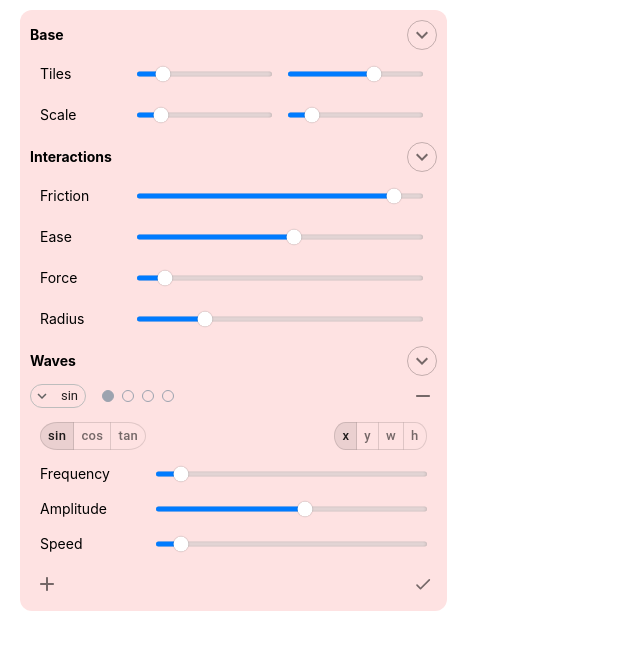
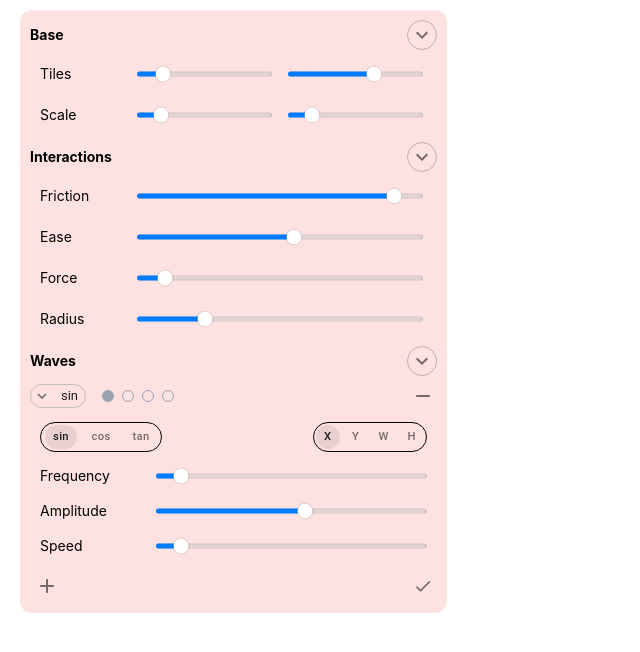
Before and after one commit to kefoto/p5landing, a React (Create React App) app: page / in a window 1280 px wide. Both pictures are taken after a click on the button 47 px from the left and 399 px from the top of the page. Shown: the top 652 px of the page, without its empty margins (0-640 px from the left). Built offline with nearby package versions, Linux system fonts and the light colour scheme.

Commit message:
some more changes yeppie

```diff
--- a/package.json
+++ b/package.json
@@ -6,6 +6,7 @@
     "@emotion/react": "^11.13.3",
     "@emotion/styled": "^11.13.0",
     "@mui/icons-material": "^6.1.0",
+    "@mui/joy": "^5.0.0-beta.48",
     "@mui/material": "^6.1.0",
     "@testing-library/jest-dom": "^5.17.0",
     "@testing-library/react": "^13.4.0",
--- a/src/components/elements/Wave.js
+++ b/src/components/elements/Wave.js
@@ -12,6 +12,7 @@ import ExpandLessOutlinedIcon from "@mui/icons-material/ExpandLessOutlined";
 import gsap from "gsap";
 import CollapseWrapper from "../wrapper/CollapseWrapper";
 import WaveToggleButtonGroup from "./inputs/WaveToggleButtonGroup";
+import StyledToggleButtonGroup from "./inputs/StyledToggleButtonGroup";
 // TODO: transition margin fix
 const Wave = ({ wave, index, onRemove, onWaveChange, onToggleChange }) => {
   const iconRef = useRef(null);
@@ -92,7 +93,7 @@ const Wave = ({ wave, index, onRemove, onWaveChange, onToggleChange }) => {
                 onChange={(newType) => onWaveChange(wave.id, "type", newType)}
               />
             </div>
-            <div className="flex items-center pr-2.5 justify-end">
+            <div className="flex items-center pr-2.5">
               <ToggleButtonGroup
                 value={[
                   ...(wave.x ? ["x"] : []),
@@ -105,46 +106,46 @@ const Wave = ({ wave, index, onRemove, onWaveChange, onToggleChange }) => {
                 }
                 aria-label="wave toggles"
                 size="small"
-                sx={{ height: "1.75rem" }}
+                sx={{
+                  display: "flex",
+                  border: "1px solid #000",
+                  flexWrap: "wrap",
+                  borderRadius: "2rem",
+                  gap: "0.25rem",
+
+                  // backgroundColor: '#e0e0e0', // Uncomment if you want to set a background color
+                  "& .MuiToggleButtonGroup-grouped": {
+                    margin: "0.125rem 0rem 0.125rem 0rem",
+                    border: "none",
+                    borderRadius: "2rem",
+                    width: "1.5rem",
+                    height: "1.5rem",
+                    fontSize: "0.7rem",
+                  },
+                  ".MuiToggleButtonGroup-grouped.Mui-disabled": {
+                    border: "none",
+                  },
+
+                  ".MuiToggleButtonGroup-grouped:first-of-type": {
+                    "marginLeft": "0.125rem",
+                    // "border-left": "0.125rem solid black",
+                  },
+                  ".MuiToggleButtonGroup-grouped:last-of-type": {
+                    "marginRight": "0.125rem",
+                    // "border-left": "0.125rem solid black",
+                  },
+                }}
               >
-                <ToggleButton
-                  value="x"
-                  size="small"
-                  sx={{
-                    borderRadius: "50%",
-                    textTransform: "none",
-                  }}
-                >
+                <ToggleButton value="x" size="small">
                   x
                 </ToggleButton>
-                <ToggleButton
-                  value="y"
-                  size="small"
-                  sx={{
-                    borderRadius: "50%",
-                    textTransform: "none",
-                  }}
-                >
+                <ToggleButton value="y" size="small">
                   y
                 </ToggleButton>
-                <ToggleButton
-                  value="w"
-                  size="small"
-                  sx={{
-                    borderRadius: "50%",
-                    textTransform: "none",
-                  }}
-                >
+                <ToggleButton value="w" size="small">
                   w
                 </ToggleButton>
-                <ToggleButton
-                  value="h"
-                  size="small"
-                  sx={{
-                    borderRadius: "50%",
-                    textTransform: "none",
-                  }}
-                >
+                <ToggleButton value="h" size="small">
                   h
                 </ToggleButton>
               </ToggleButtonGroup>
--- a/src/components/elements/WaveSection.js
+++ b/src/components/elements/WaveSection.js
@@ -15,6 +15,7 @@ import {
   // Button,
   // ToggleButton,
   // ToggleButtonGroup,
+  Tooltip,
 } from "@mui/material";
 import AddRoundedIcon from "@mui/icons-material/AddRounded";
 import DoneRoundedIcon from "@mui/icons-material/DoneRounded";
@@ -106,6 +107,13 @@ const WaveSection = ({ waveArr = [], onSubmit }) => {
       ))}
       <div className="flex items-center content-center justify-between pt-1.5">
         {/* <div className="flex justify-center"> */}
+        <Tooltip
+          title={alertVisible ? "Maximum 2 waves allowed" : ""}
+          disableHoverListener={!alertVisible}
+          placement="right"
+          arrow // Only show tooltip when alertVisible is true
+        >
+          <span>
             <IconButton
               size="small"
               onClick={handleAddWave}
@@ -113,6 +121,8 @@ const WaveSection = ({ waveArr = [], onSubmit }) => {
             >
               <AddRoundedIcon />
             </IconButton>
+          </span>
+        </Tooltip>
 
         {/* <div className="flex justify-center"> */}
         <IconButton
--- a/src/components/elements/inputs/StyledToggleButtonGroup.js
+++ b/src/components/elements/inputs/StyledToggleButtonGroup.js
@@ -1,30 +1,31 @@
+import * as React from "react";
 
-
-import * as React from 'react';
-import styled from 'styled-components';
-
-import ToggleButtonGroup from '@mui/material/ToggleButtonGroup';
+import ToggleButtonGroup from "@mui/material/ToggleButtonGroup";
+import { styled } from "@mui/material/styles";
 
 const StyledToggleButtonGroup = styled(ToggleButtonGroup)`
   display: flex;
-  border: 1px solid #e0e0e0;
+  border: 1px solid #000;
   flex-wrap: wrap;
+  border-radius: 2rem;
 
   .MuiToggleButtonGroup-grouped {
-    margin: 4px;
+    margin: 0.125rem 0.25rem;
     border: none;
-    border-radius: 4px;
+    border-radius: 2rem;
+    width: 2rem;
+    height: 1.5rem;
+    font-size: 0.7rem;
   }
 
   .MuiToggleButtonGroup-grouped.Mui-disabled {
     border: none;
   }
 
-  .MuiToggleButtonGroup-grouped:not(:first-of-type) {
-    margin-left: -1px;
-    border-left: 1px solid transparent;
-  }
+  // .MuiToggleButtonGroup-grouped:not(:first-of-type) {
+  //   margin-left: -2px;
+  //   border-left: 2px solid transparent;
+  // }
 `;
 
-
 export default StyledToggleButtonGroup;
--- a/src/components/elements/inputs/WaveToggleButtonGroup.js
+++ b/src/components/elements/inputs/WaveToggleButtonGroup.js
@@ -1,9 +1,10 @@
 import React from "react";
 import { ToggleButton, ToggleButtonGroup } from "@mui/material";
+import StyledToggleButtonGroup from "./StyledToggleButtonGroup";
 
 const WaveToggleButtonGroup = ({ value, onChange }) => {
   return (
-    <ToggleButtonGroup
+    <StyledToggleButtonGroup
       value={value}
       exclusive
       onChange={(e, newType) => {
@@ -12,10 +13,6 @@ const WaveToggleButtonGroup = ({ value, onChange }) => {
         }
       }}
       aria-label="wave type"
-      sx={{
-
-        height: "1.75rem",
-      }}
     >
       <ToggleButton
         value="sin"
@@ -47,7 +44,7 @@ const WaveToggleButtonGroup = ({ value, onChange }) => {
       >
         tan
       </ToggleButton>
-    </ToggleButtonGroup>
+    </StyledToggleButtonGroup>
   );
 };
 
```
Also changed, not shown: 1 other file (tests, documents, lock files or other folders). Lines whose indentation alone changed are shown as unchanged.
